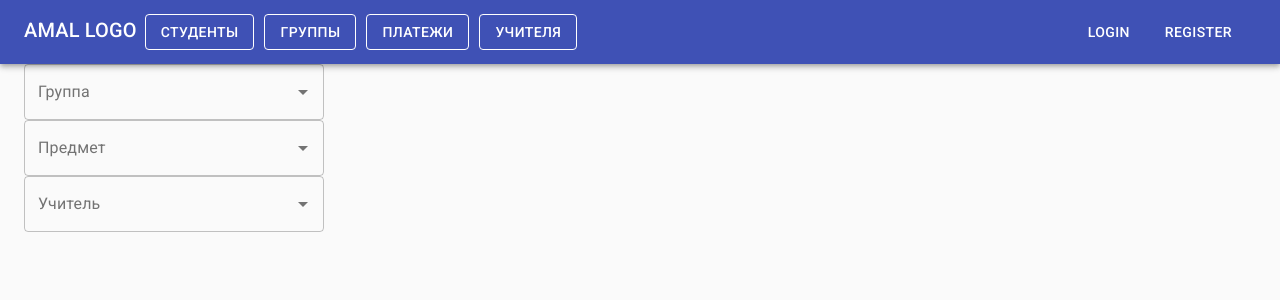
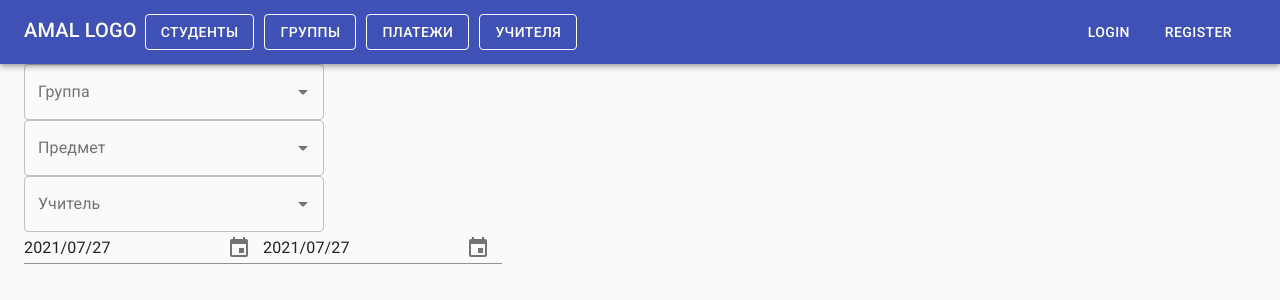
Before and after one commit to xx3u/amal_frontend, a React (Create React App) app: page /lessons in a window 1280 px wide. Shown: the top 300 px of the page. Built offline with nearby package versions, Linux system fonts and the light colour scheme; no server answers.

Commit message:
добавил функционал выбора даты начала и конца

```diff
--- a/package.json
+++ b/package.json
@@ -3,15 +3,17 @@
   "version": "0.1.0",
   "private": true,
   "dependencies": {
-    "@material-ui/core": "^4.12.1",
+    "@date-io/date-fns": "^1.3.13",
+    "@material-ui/core": "^4.12.3",
     "@material-ui/icons": "^4.11.2",
     "@material-ui/lab": "^4.0.0-alpha.60",
+    "@material-ui/pickers": "^3.3.10",
     "@testing-library/jest-dom": "^5.14.1",
     "@testing-library/react": "^11.2.7",
     "@testing-library/user-event": "^12.8.3",
     "axios": "^0.21.1",
     "connected-react-router": "^6.9.1",
-    "date-fns": "^2.22.1",
+    "date-fns": "^2.23.0",
     "history": "^4.10.1",
     "react": "^17.0.2",
     "react-dom": "^17.0.2",
--- a/src/containers/LessonsContainer/LessonsContainer.js
+++ b/src/containers/LessonsContainer/LessonsContainer.js
@@ -1,5 +1,7 @@
 import { Grid, TextField } from '@material-ui/core';
 import Autocomplete from '@material-ui/lab/Autocomplete';
+import DateFnsUtils from '@date-io/date-fns';
+import { KeyboardDatePicker, MuiPickersUtilsProvider } from '@material-ui/pickers';
 import React, { useState, useRef } from 'react';
 import { useEffect } from 'react';
 import { useSelector } from 'react-redux';
@@ -20,6 +22,9 @@ const LessonsContainer = () => {
   const { subjects } = useSelector((state) => state.subjects);
   const { teachersBySubject } = useSelector((state) => state.teachers);
   const [subjectId, setSubjectId] = useState(null);
+
+  const [startDate, setStartDate] = useState(new Date());
+  const [endDate, setEndDate] = useState(new Date());
 
   const onChangeSubject = (event, value) => {
     setSubjectId(value.id);
@@ -61,6 +66,10 @@ const LessonsContainer = () => {
         style={{ width: 300 }}
         renderInput={(params) => <TextField {...params} label='Учитель' variant='outlined' placeholder='Выберите' />}
       />
+      <MuiPickersUtilsProvider utils={DateFnsUtils}>
+        <KeyboardDatePicker value={startDate} onChange={(date) => setStartDate(date)} format='yyyy/MM/dd' />
+        <KeyboardDatePicker value={endDate} onChange={(date) => setEndDate(date)} format='yyyy/MM/dd' />
+      </MuiPickersUtilsProvider>
     </Grid>
   );
 };
```
Also changed, not shown: 1 other file (tests, documents, lock files or other folders).
